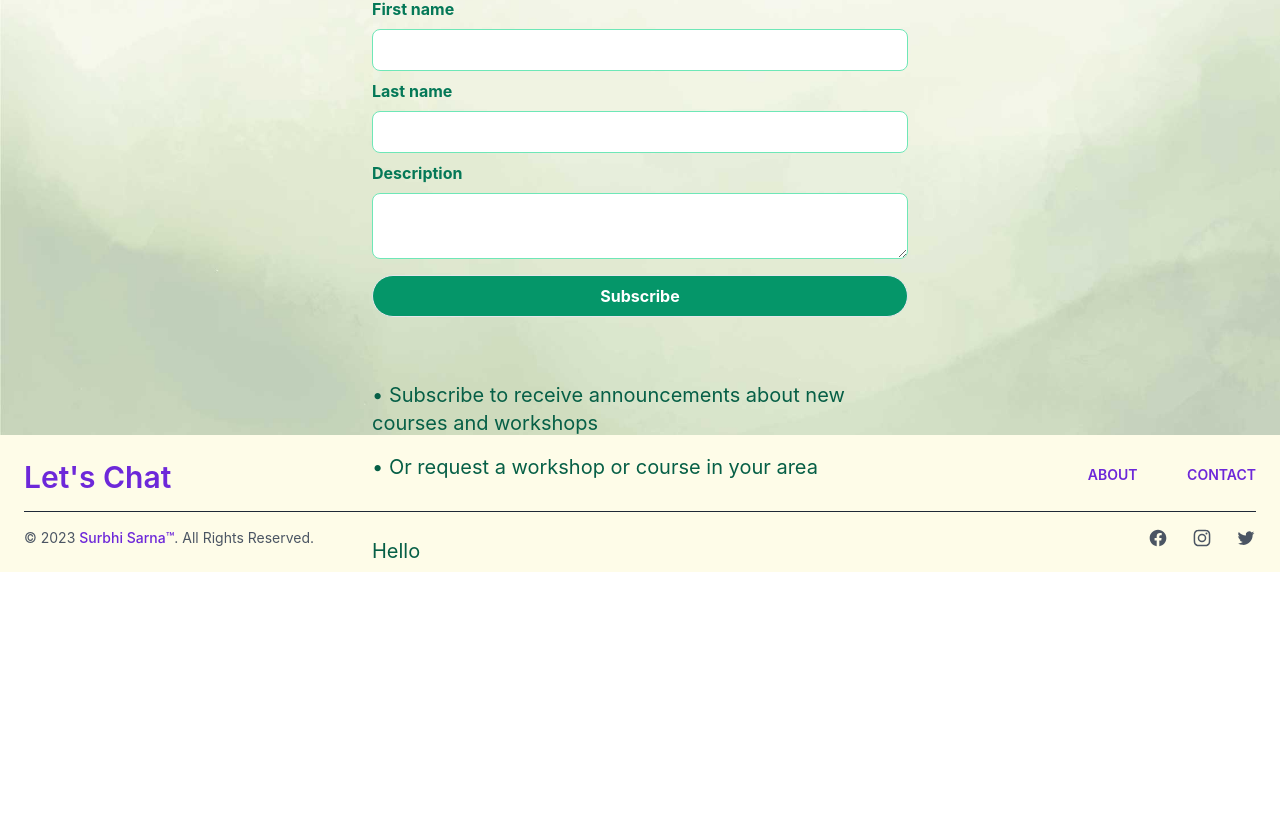
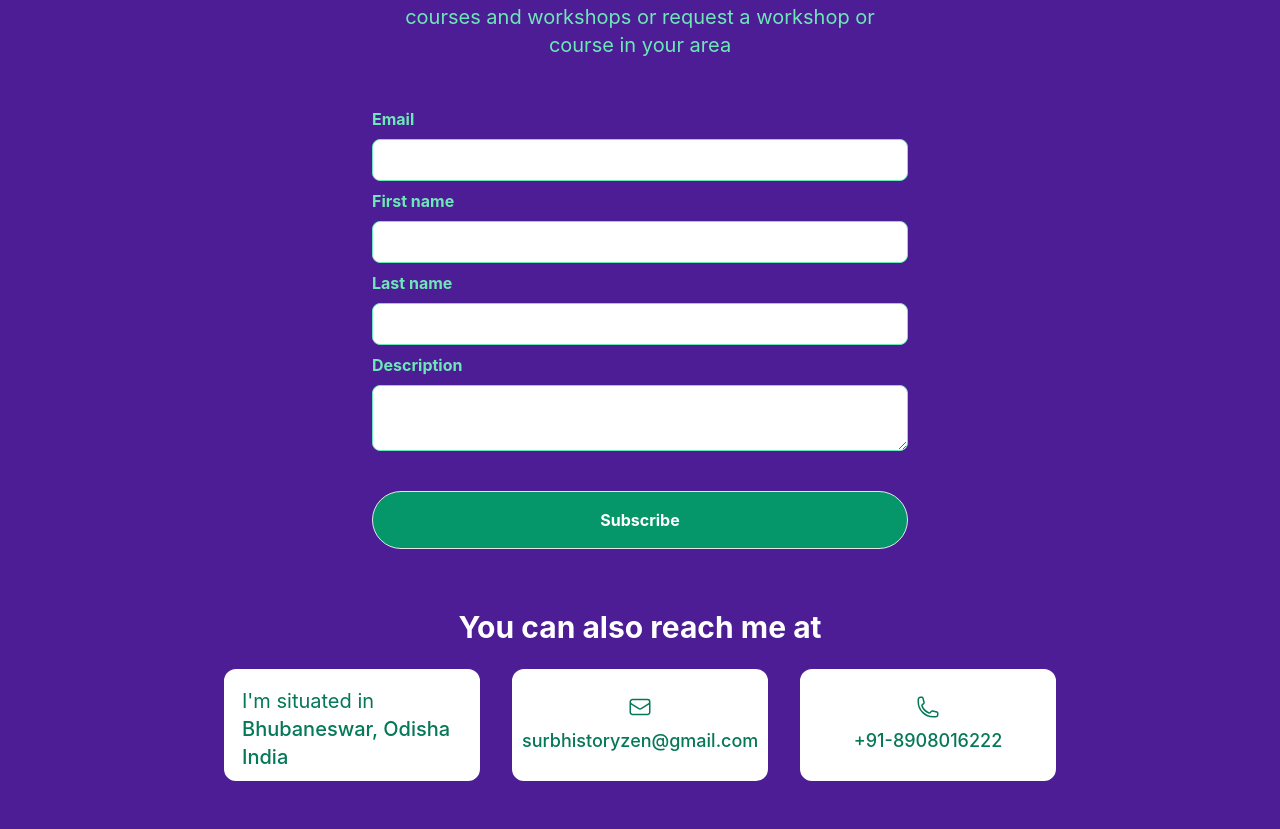
Before and after one commit to SurbhiSarna/surbhi-sarna-site, a React (Vite) app: page /contact in a window 1280 px wide. Shown: the part 451-1280 px from the top of the page. Before the commit the page ends 1024 px from the top, so only its background shows below. Built offline with nearby package versions, Linux system fonts and the light colour scheme.

Commit message:
:art: Contact Page Design Fixes

```diff
--- a/src/components/ContactForm/contactform.jsx
+++ b/src/components/ContactForm/contactform.jsx
@@ -1,5 +1,5 @@
 import React from "react";
-import contactBg from "../../assets/images/contact-bg.jpg";
+import { EnvelopeIcon, PhoneIcon } from "@heroicons/react/24/outline";
 
 class ContactForm extends React.Component {
   constructor(props) {
@@ -14,29 +14,26 @@ class ContactForm extends React.Component {
 
   render() {
     return (
-      <div
-        style={{
-          backgroundImage: `url(${contactBg})`,
-          backgroundRepeat: "no-repeat",
-          backgroundSize: "cover",
-          backgroundPosition: "center",
-        }}
-        className="max-w-7xl mx-auto h-screen"
-      >
-        <h1 className="text-4xl font-bold text-violet-700 text-center py-10">
+      <div className="bg-violet-900">
+        <div className="max-w-7xl mx-auto md:h-max md:py-20 py-10">
+          <h1 className="text-4xl font-bold text-white text-center py-10">
             Let's Talk, I'd love to hear from you!
           </h1>
           <div className="flex flex-col justify-center mx-auto max-w-xl px-5">
-          <p className="text-xl text-emerald-800 text-center pb-10">
+            <p className="text-xl text-emerald-300 text-center pb-10">
               I am always open to new opportunities, whether you have a question
               or just want to say hi. Please get in touch.
               <br />I would love to hear from you.
+              <br />
+              <br />
+              Subscribe to receive announcements about new courses and workshops
+              or request a workshop or course in your area
             </p>
           </div>
           <form
             action="https://gmail.us18.list-manage.com/subscribe/post"
             method="POST"
-          className="md:w-4/5 mx-auto"
+            className="w-4/5 mx-auto"
             noValidate
           >
             <input type="hidden" name="u" value="9a3ee21e2db7dfacb07809929" />
@@ -44,7 +41,7 @@ class ContactForm extends React.Component {
             <div className="flex flex-col justify-center mx-auto max-w-xl px-5">
               <label
                 htmlFor="MERGE0"
-              className="text-emerald-700 font-bold py-2 text-left"
+                className="text-emerald-300 font-bold py-2 text-left"
               >
                 Email
               </label>
@@ -62,7 +59,7 @@ class ContactForm extends React.Component {
               />
               <label
                 htmlFor="MERGE1"
-              className="text-emerald-700 font-bold py-2 text-left"
+                className="text-emerald-300 font-bold py-2 text-left"
               >
                 First name
               </label>
@@ -78,7 +75,7 @@ class ContactForm extends React.Component {
               />
               <label
                 htmlFor="MERGE2"
-              className="text-emerald-700 font-bold py-2 text-left"
+                className="text-emerald-300 font-bold py-2 text-left"
               >
                 Last name
               </label>
@@ -94,7 +91,7 @@ class ContactForm extends React.Component {
               />
               <label
                 htmlFor="MERGE3"
-              className="text-emerald-700 font-bold py-2 text-left"
+                className="text-emerald-300 font-bold py-2 text-left"
               >
                 Description
               </label>
@@ -113,22 +110,33 @@ class ContactForm extends React.Component {
                 value="Subscribe"
                 name="subscribe"
                 id="mc-embedded-subscribe"
-              className="bg-emerald-600 text-white font-bold py-2 px-6 rounded-full my-4 hover:text-white hover:bg-emerald-800 border hover:border-emerald-800"
+                className="bg-emerald-600 text-white font-bold py-4 px-6 rounded-full my-10 hover:text-emerald-700 hover:bg-white border hover:border-emerald-800"
               />
             </div>
           </form>
-        <ul className="flex flex-col justify-center mx-auto max-w-xl px-5 pt-10">
-          <li className="text-emerald-800 text-xl py-2 text-left">
-            • Subscribe to receive announcements about new courses and workshops
-          </li>
-          <li className="text-emerald-800 text-xl py-2 text-left">
-            • Or request a workshop or course in your area
-          </li>
-        </ul>
-        <div className="flex flex-col justify-center mx-auto max-w-xl px-5 pt-10">
-          <p className="text-emerald-800 text-xl py-2 text-left">
-            Hello
+          <h2 className="text-3xl font-bold text-white text-center pt-5 pb-2">
+            You can also reach me at
+          </h2>
+          <div className="flex flex-col md:flex-row justify-center items-center flex-wrap mx-auto pb-5">
+            <p className="text-xl text-emerald-700 text-left p-4 border-solid border-white border-2 bg-white w-64 h-28 m-4 rounded-xl">
+              I'm situated in
+              <br />
+              <span className="font-medium">
+                Bhubaneswar, Odisha <br />
+                India
+              </span>
             </p>
+            <a href="mailto:surbhistoryzen@gmail.com" className="text-lg text-center pt-6 text-emerald-700 p-2 border-solid border-white border-2 bg-white w-64 h-28 m-4 rounded-xl hover:bg-emerald-700 hover:text-white">
+              <EnvelopeIcon className="h-6 w-6 inline-block mb-2" />
+              <br />
+                surbhistoryzen@gmail.com
+            </a>
+            <a href="tel: +918908016222" className="text-lg text-center pt-6 text-emerald-700 p-2 border-solid border-white border-2 bg-white w-64 h-28 m-4 rounded-xl hover:bg-emerald-700 hover:text-white">
+              <PhoneIcon className="h-6 w-6 inline-block mb-2" />
+              <br />
+                +91-8908016222
+            </a>
+          </div>
         </div>
       </div>
     );
```
Also changed, not shown: src/assets/images/contact-bg.jpg. Lines whose indentation alone changed are shown as unchanged.
